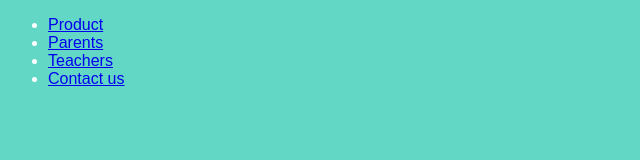
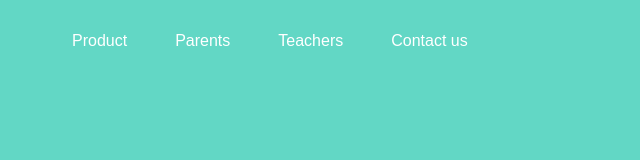
Before and after one commit to AgataLub/cherrypop, a plain HTML site: page header.html in a window 1280 px wide. Shown: the whole page, without its empty margins (0-640 px from the left). Drawn offline with Linux system fonts and the light colour scheme; a web font is replaced by a local one.

Commit message:
bullets gone margin added

```diff
--- a/header.css
+++ b/header.css
@@ -15,9 +15,27 @@
 
   body {
       background-color: var(--bg-color);
+      font-family: var(--primary-font);
   }
 
-  li {
-      font-family: var(--primary-font);
+nav {
+    margin-top: 2rem;
+}
+
+  nav ul {
+      list-style-type: none;
+      display: flex;
+      justify-content: left;
+  }
+
+  a {
       color: var(--link-color);
+      text-decoration: none;
+      list-style-type: none;
+      padding: 1.5rem;
   }
+
+  a:hover {
+      color: var(--pink-color);
+
+  }
```
